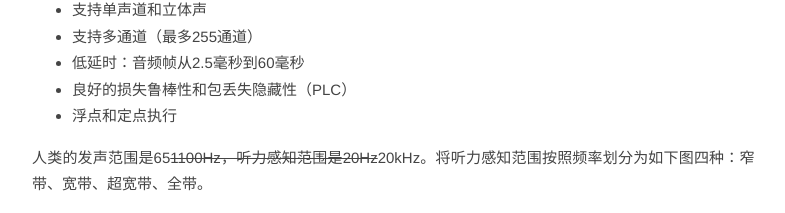
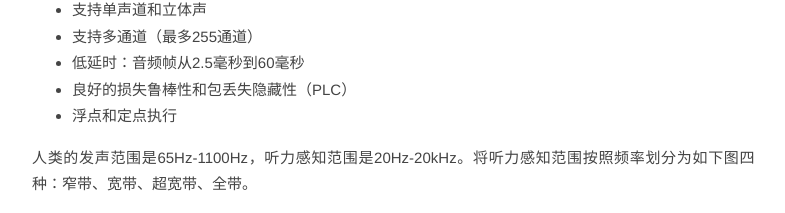
Before and after one commit to lilyhpeng/lilyhpeng.github.io, a plain HTML site: page 2020/09/28/2020928-实时语音传输系统(一)--主流音频编码器及OPUS编码器浅析/index.html in a window 1280 px wide. Shown: the part 3214-3427 px from the top of the page, without its empty margins (93-878 px from the left). Drawn offline with nearby package versions, Linux system fonts and the light colour scheme.

Commit message:
Site updated: 2020-10-05 14:18:32

```diff
--- a/2020/09/28/2020928-实时语音传输系统(一)--主流音频编码器及OPUS编码器浅析/index.html
+++ b/2020/09/28/2020928-实时语音传输系统(一)--主流音频编码器及OPUS编码器浅析/index.html
@@ -99,7 +99,7 @@
 <li>良好的损失鲁棒性和包丢失隐藏性（PLC）</li>
 <li>浮点和定点执行</li>
 </ul>
-<p>人类的发声范围是65<del>1100Hz，听力感知范围是20Hz</del>20kHz。将听力感知范围按照频率划分为如下图四种：窄带、宽带、超宽带、全带。</p>
+<p>人类的发声范围是65Hz-1100Hz，听力感知范围是20Hz-20kHz。将听力感知范围按照频率划分为如下图四种：窄带、宽带、超宽带、全带。</p>
 <p><img src="https://lilyhpeng.github.io/DailyImages//2020/%E9%9F%B3%E9%A2%91%E7%AA%84%E5%B8%A6%E5%AE%BD%E5%B8%A6%E8%B6%85%E5%AE%BD%E5%B8%A6%E5%85%A8%E5%B8%A6%E5%9B%BE.jpg"></p>
 <p>OPUS融合了SILK（源于Skype）和CELT编码方法。</p>
 <h4 id="（1）SILK"><a href="#（1）SILK" class="headerlink" title="（1）SILK"></a>（1）SILK</h4><p>SILK基于语音信号的<strong>线性预测分析（LPC）</strong>，SILK是一种语音信号的<strong>时间域</strong>编码方法。在OPUS中，SILK主要负责<font color=red>语音</font>编解码，处理8kHz和16kHz的信号。</p>
```
